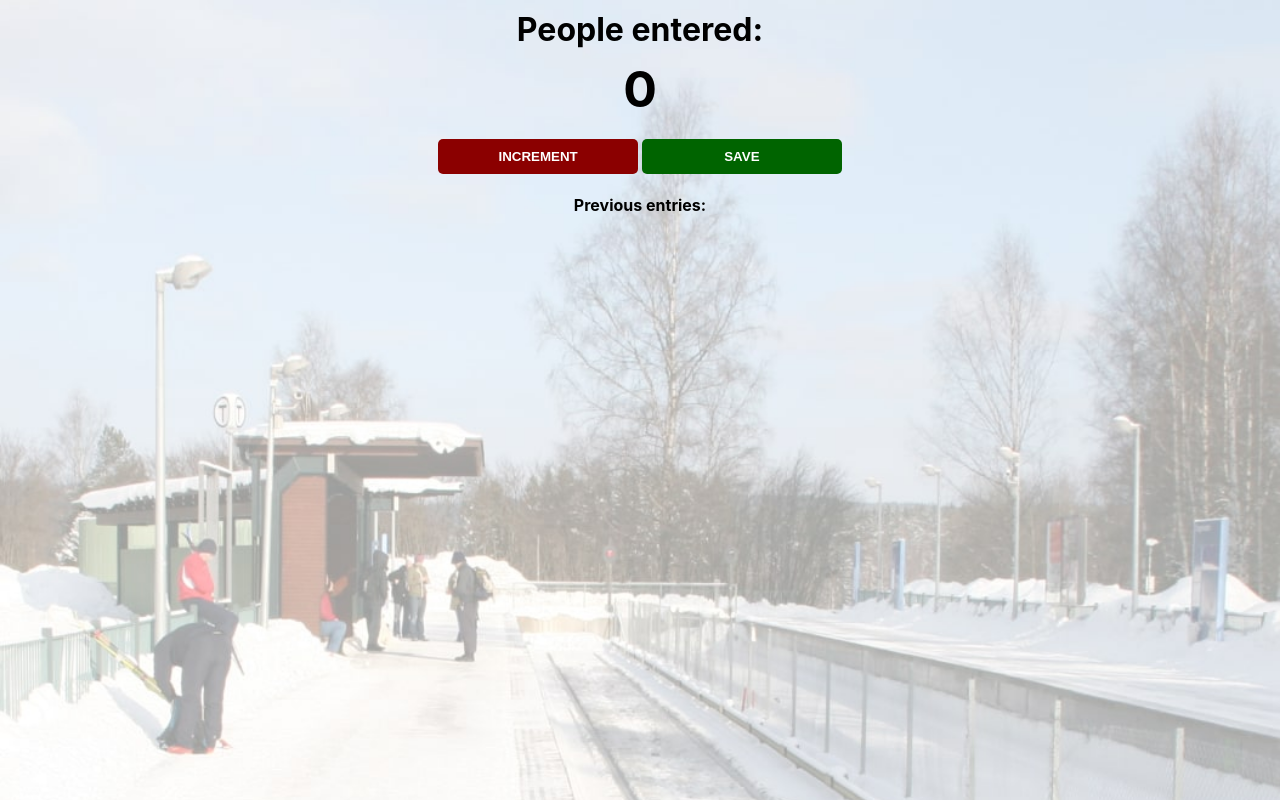
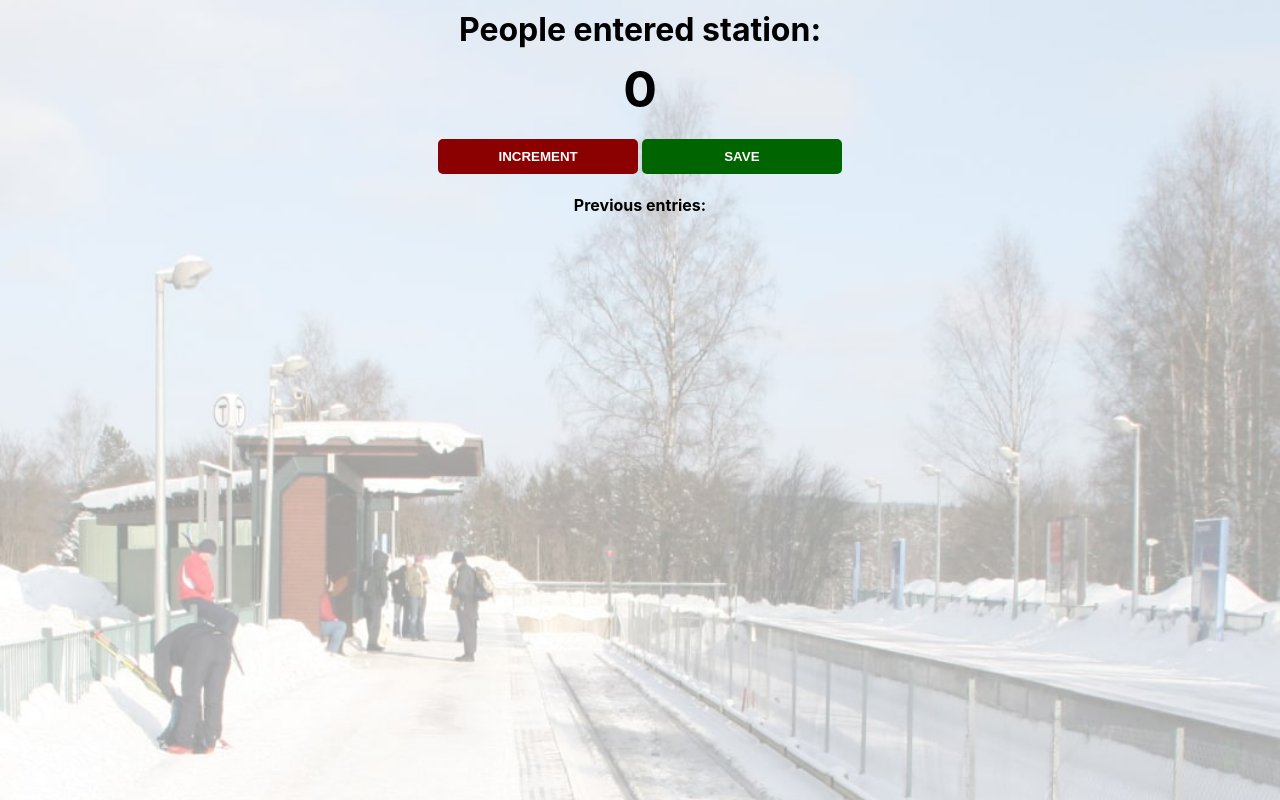
Before and after one commit to Alexander-NM/JS_Full_Counter, a plain HTML site: page index.html in a window 1280 px wide. Drawn offline with Linux system fonts and the light colour scheme.

Commit message:
Changed discription

```diff
--- a/index.html
+++ b/index.html
@@ -3,7 +3,7 @@
         <link rel="stylesheet" href="index.css">
     </head>
     <body>
-        <h1>People entered:</h1>
+        <h1>People entered station:</h1>
         <h2 id="count-el">0</h2>
         <button id="increment-btn" onclick="increment()">INCREMENT</button>
         <button id="save-btn" onclick="save()">SAVE</button>
```
Also changed, not shown: 1 other file.
